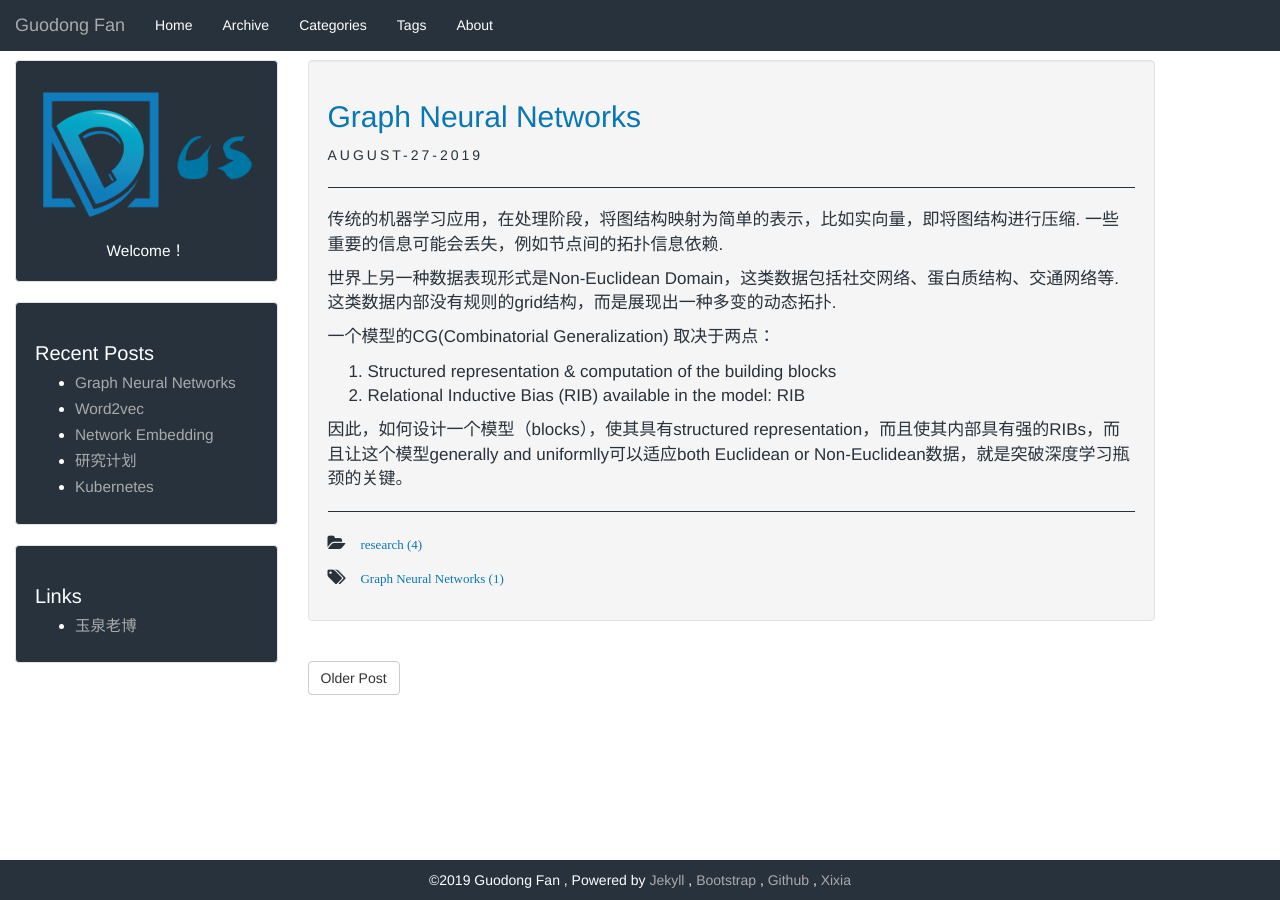
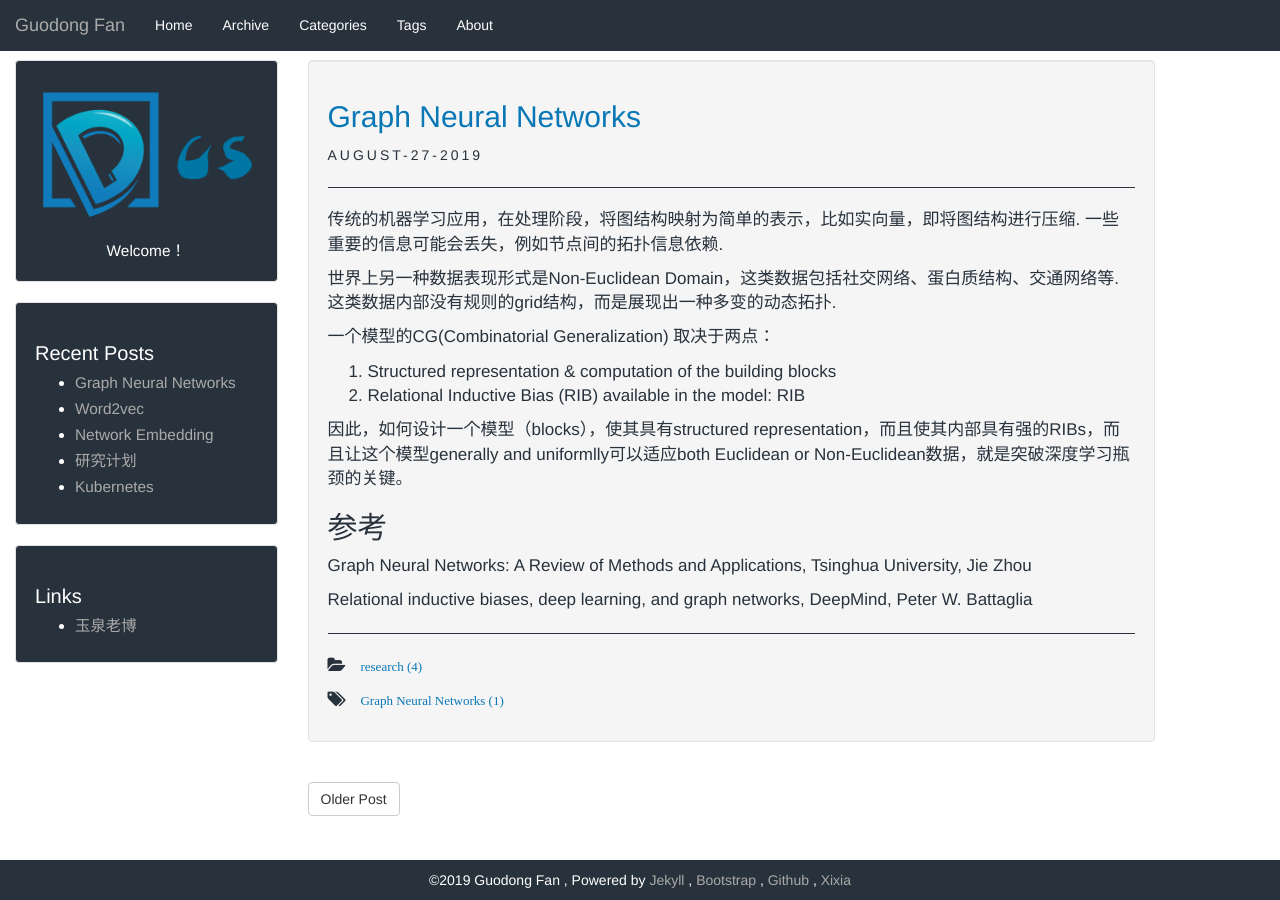
Before and after one commit to GuodongFan/GuodongFan.github.io, a Jekyll site: the page built from _posts/2019-08-27-Graph-Neural-Networks.md, in a window 1280 px wide. Built offline with Jekyll 4.4.1, drawn with Linux system fonts in a browser that asks for light colours; our own code applies the rules of GitHub Pages for plain Markdown files.

Commit message:
Update 2019-08-27-Graph-Neural-Networks.md

```diff
--- a/_posts/2019-08-27-Graph-Neural-Networks.md
+++ b/_posts/2019-08-27-Graph-Neural-Networks.md
@@ -16,3 +16,8 @@ tag: Graph Neural Networks
 2. Relational Inductive Bias (RIB) available in the model: RIB
 
 因此，如何设计一个模型（blocks），使其具有structured representation，而且使其内部具有强的RIBs，而且让这个模型generally and uniformlly可以适应both Euclidean or Non-Euclidean数据，就是突破深度学习瓶颈的关键。
+
+## 参考
+Graph Neural Networks: A Review of Methods and Applications, Tsinghua University, Jie Zhou
+
+Relational inductive biases, deep learning, and graph networks, DeepMind, Peter W. Battaglia
```
